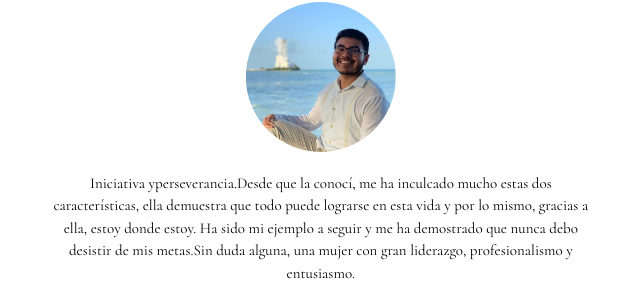
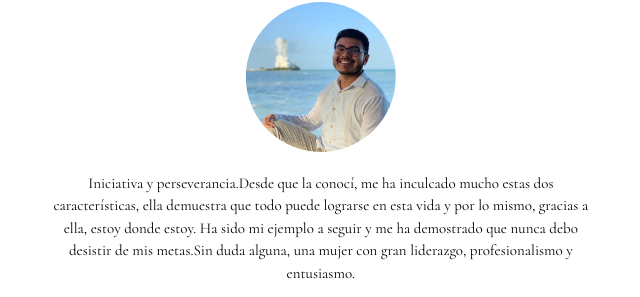
Before and after one commit to angie404/Portafolio, a plain HTML site: page index.html in a window 1280 px wide. Shown: the part 1750-2047 px from the top of the page, 318-958 px from the left. Drawn offline with nearby package versions, Linux system fonts and the light colour scheme; a web font is replaced by a local one.

Commit message:
Update index.html

```diff
--- a/index.html
+++ b/index.html
@@ -94,7 +94,7 @@
         <div class="carousel-item active">
           <div class="container">
             <img class="testimonio-imagen rounded-circle" src="imagenes/adriel.jpg" alt="Foto de Adriel">
-            <p class="testimonio-texto">Iniciativa yperseverancia.Desde que la conocí, me ha inculcado mucho estas dos características, ella demuestra que todo puede lograrse en esta
+            <p class="testimonio-texto">Iniciativa y perseverancia.Desde que la conocí, me ha inculcado mucho estas dos características, ella demuestra que todo puede lograrse en esta
               vida y por lo mismo,
               gracias a ella, estoy donde estoy. Ha sido mi ejemplo a seguir y me ha demostrado que nunca debo desistir
               de mis metas.Sin duda alguna, una mujer con gran liderazgo, profesionalismo y entusiasmo.</p>
```
